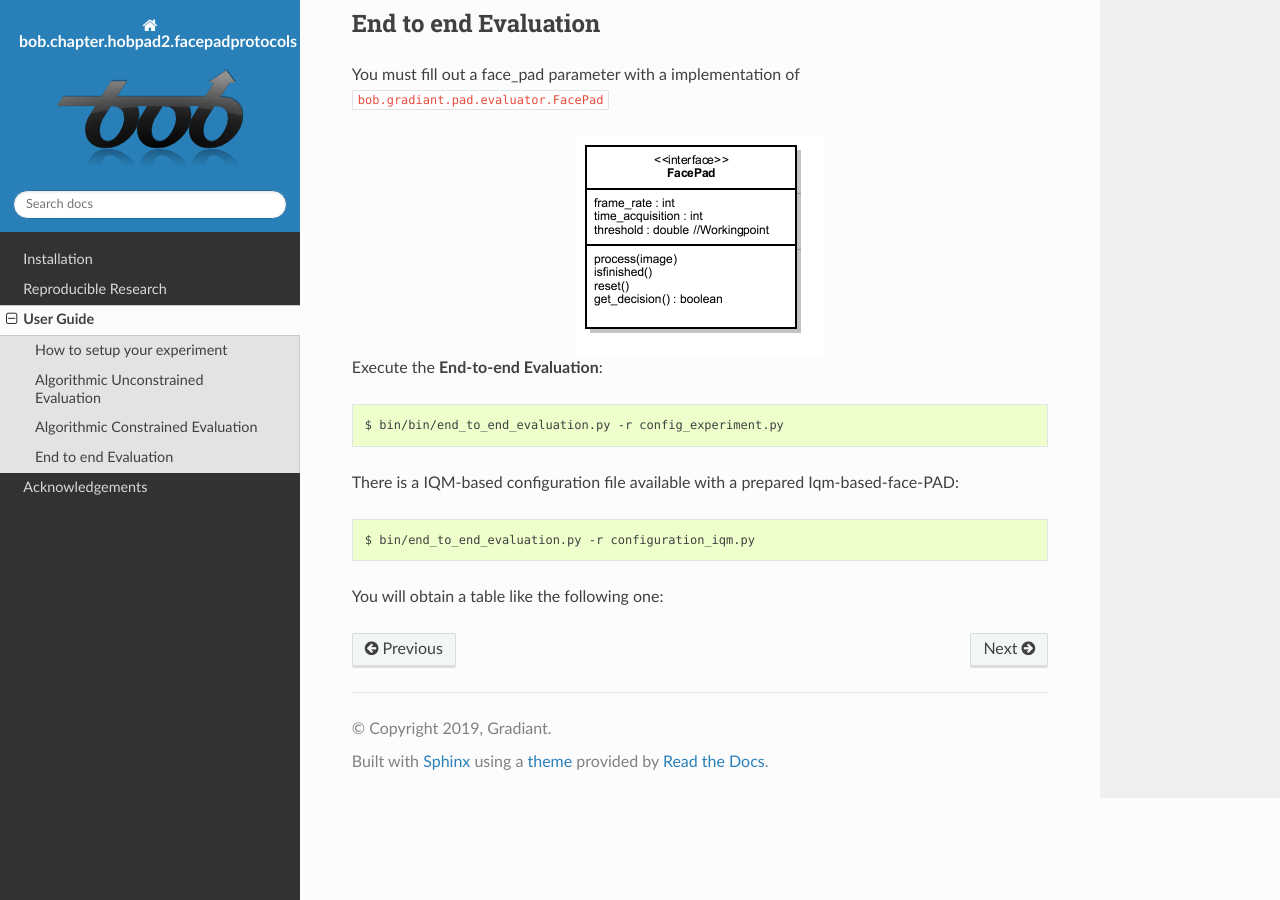
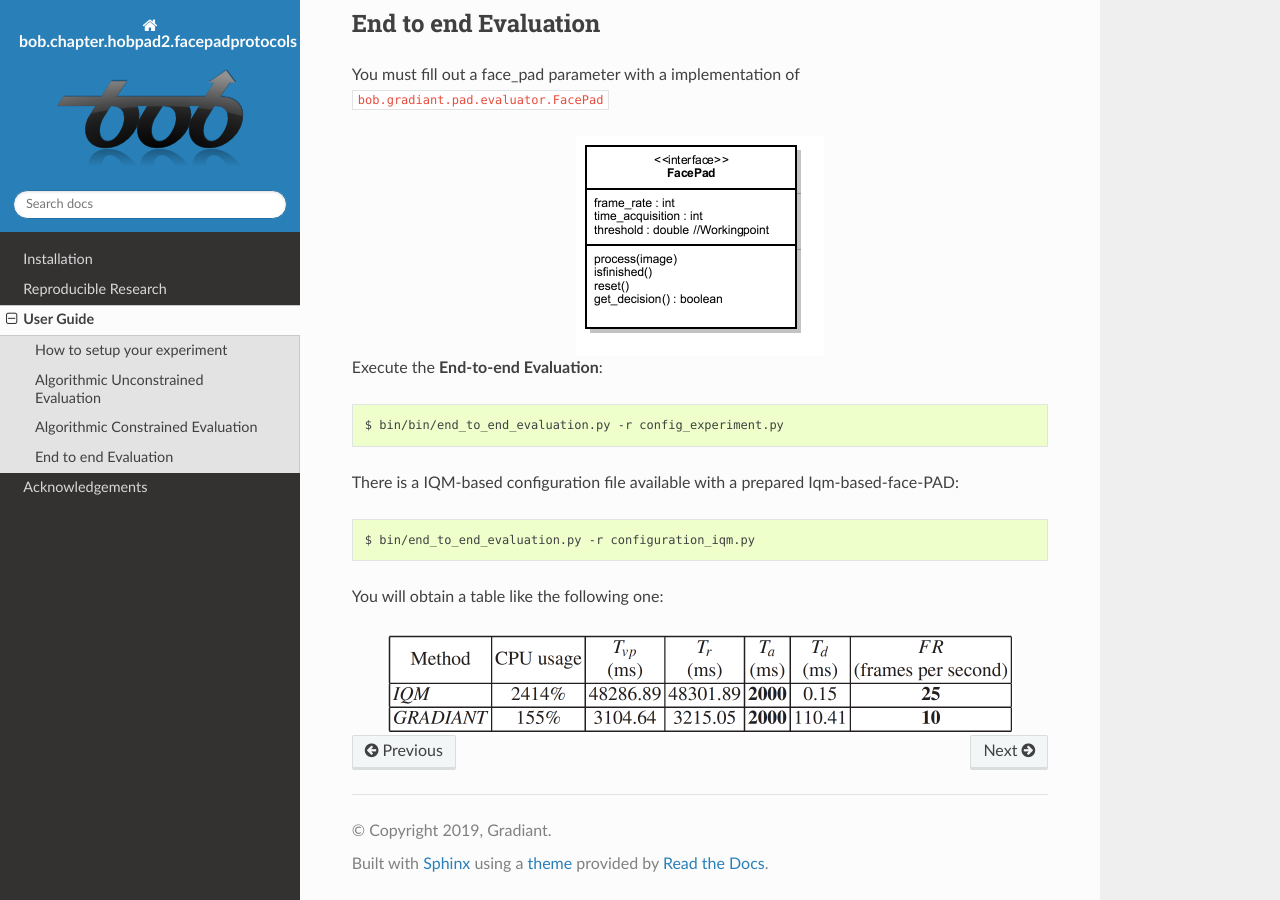
Before and after one commit to Gradiant/bob.chapter.hobpad2.facepadprotocols, a Sphinx documentation site: the page built from doc/user_guide.rst, in a window 1280 px wide and 900 px high, scrolled down 4365 px. Built offline with Sphinx 7.4.7 and the Read the Docs theme 2.0.0, drawn with Linux system fonts in a browser that asks for light colours; formulas are drawn with MathJax 3; the version number could not be read and is left out.

Commit message:
Updated doc

```diff
--- a/doc/user_guide.rst
+++ b/doc/user_guide.rst
@@ -107,3 +107,9 @@ There is a IQM-based configuration file available with a prepared Iqm-based-face
 
 
 You will obtain a table like the following one:
+
+
+.. image:: img/end_to_end_results.png
+   :scale: 25 %
+   :alt: end_to_end_results
+   :align: center
```
Also changed, not shown: doc/img/end_to_end_results.png (added).
